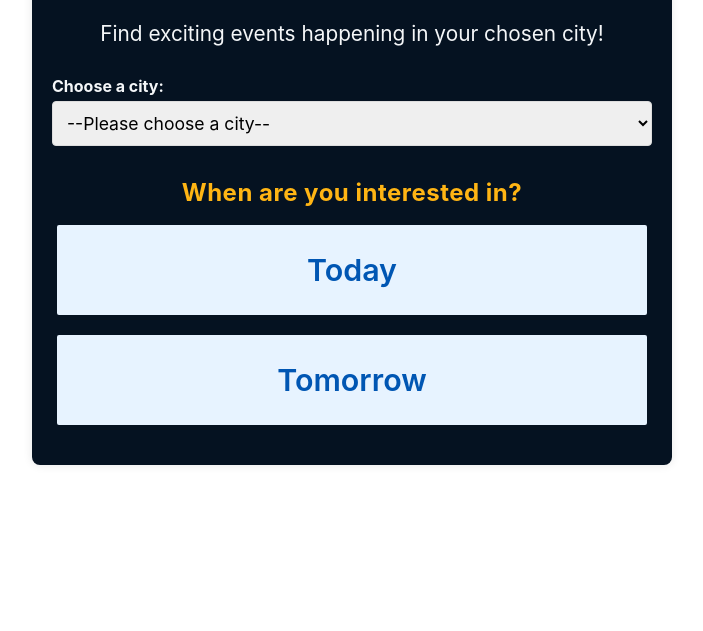
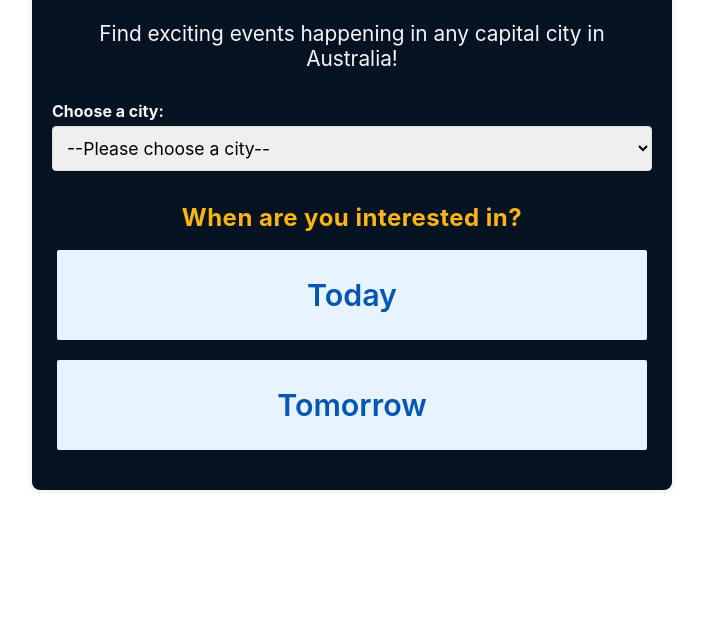
Before and after one commit to treadly55/weekend-away-event-finder, a website built with Vite: page index.html in a window 1280 px wide. Shown: the part 169-800 px from the top of the page, without its empty margins (288-991 px from the left). Built offline with nearby package versions, Linux system fonts and the light colour scheme; no server answers.

Commit message:
text chgs

```diff
--- a/index.html
+++ b/index.html
@@ -13,7 +13,7 @@
 <body>
     <div class="container">
         <h1>City event finder</h1>
-        <p class="intro">Find exciting events happening in your chosen city!</p>
+        <p class="intro">Find exciting events happening in any capital city in Australia!</p>
 
         <div>
             <label for="city-select">Choose a city:</label>
```
